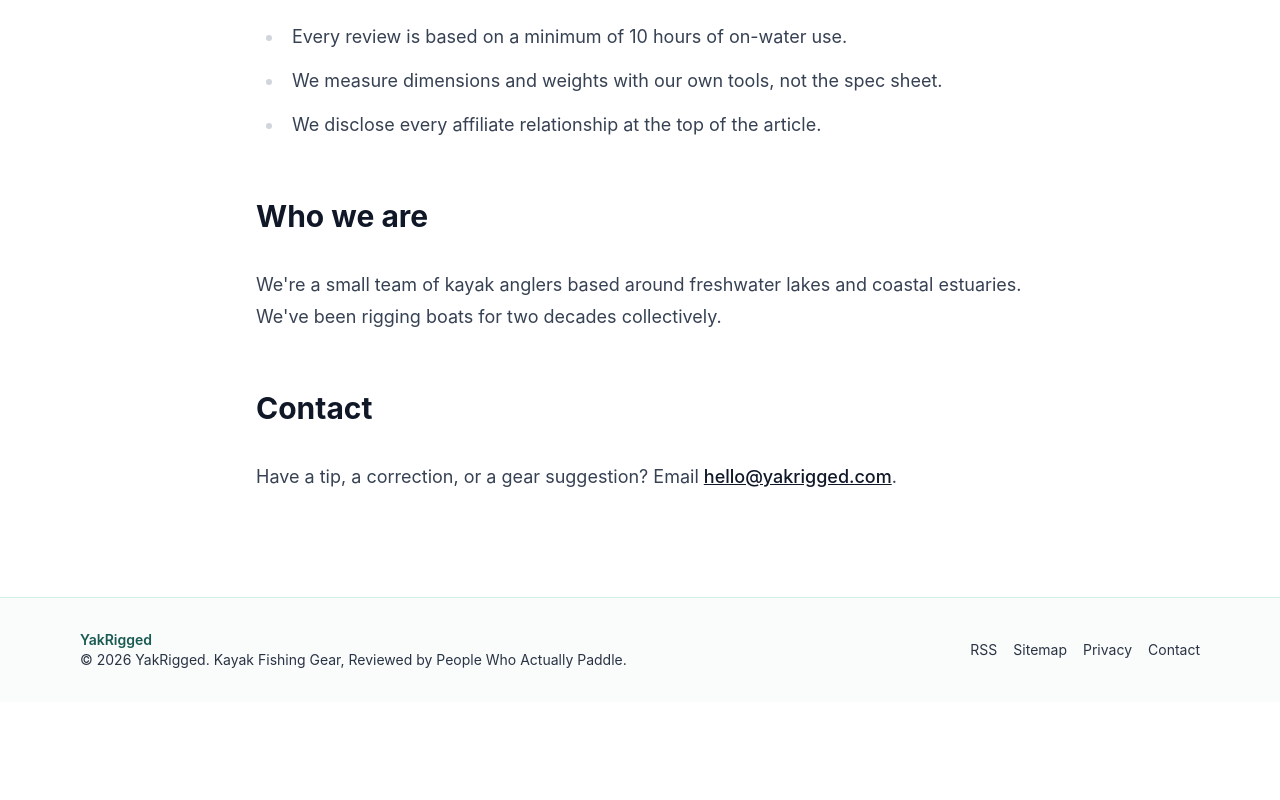
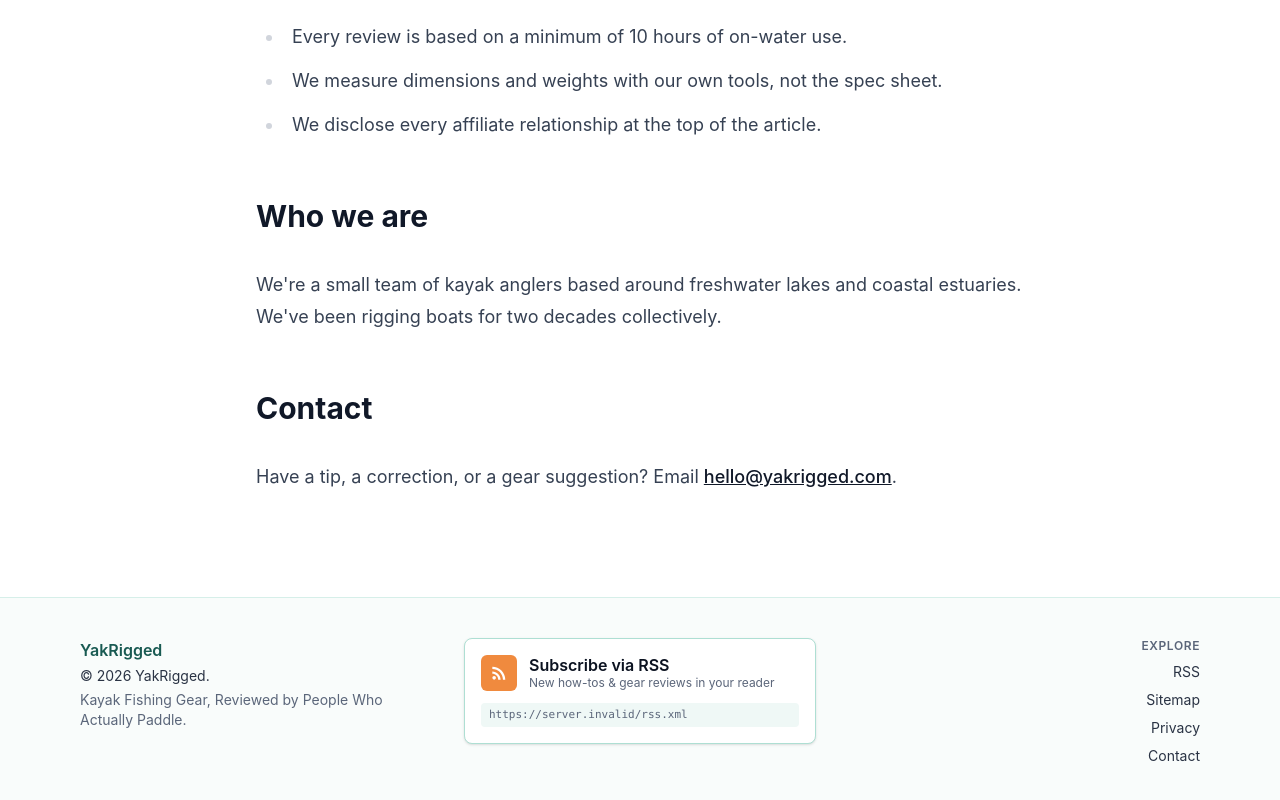
Before and after one commit to midcodehub/yakrigged, a Next.js app: page /about in a window 1280 px wide. Shown: the part 388-1188 px from the top of the page. Before the commit the page ends 1090 px from the top, so only its background shows below. Built offline with nearby package versions, Linux system fonts and the light colour scheme; no server answers; a web font is replaced by a local one.

Commit message:
feat: add concise index summary command to local settings and update footer UI

```diff
--- a/components/Footer.tsx
+++ b/components/Footer.tsx
@@ -1,26 +1,90 @@
 /**
  * <Footer /> 页脚
- * - 版权 + 二级链接 + 简短价值主张
+ * - 版权 + RSS 订阅块 + 二级导航
  * - 纯 server component（没有交互），尽可能保持静态
+ *
+ * 三列布局（桌面）：
+ *   ┌─────────────┬────────────────────┬─────────────┐
+ *   │ 品牌 + 版权 │ RSS 订阅入口       │ 二级导航     │
+ *   └─────────────┴────────────────────┴─────────────┘
+ * 移动端自动垂直堆叠。
  */
 import Link from 'next/link';
 import { SITE, FOOTER_LINKS } from '@/lib/consts';
+
+/**
+ * 标准 RSS 图标 SVG（圆点 + 两条弧线）。
+ * inline 内联好处：
+ *   - 不发额外请求
+ *   - currentColor 让 Tailwind class 直接控制颜色
+ *   - aria-hidden + 文字 label 满足无障碍
+ */
+function RssIcon({ className = '' }: { className?: string }) {
+  return (
+    <svg
+      aria-hidden
+      viewBox="0 0 24 24"
+      fill="currentColor"
+      className={className}
+    >
+      <circle cx="6.18" cy="17.82" r="2.18" />
+      <path d="M4 4.44v2.83c7.03 0 12.73 5.7 12.73 12.73h2.83c0-8.59-6.97-15.56-15.56-15.56zM4 10.1v2.83c3.91 0 7.07 3.16 7.07 7.07h2.83c0-5.47-4.43-9.9-9.9-9.9z" />
+    </svg>
+  );
+}
 
 export function Footer() {
   const year = new Date().getFullYear();
 
   return (
     <footer className="mt-16 border-t border-brand-100 bg-brand-50/40">
-      <div className="mx-auto flex max-w-6xl flex-col gap-6 px-4 py-8 sm:flex-row sm:items-center sm:justify-between">
+      <div className="mx-auto grid max-w-6xl gap-8 px-4 py-10 sm:grid-cols-3 sm:items-start">
+        {/* Column 1 —— 品牌 + 版权 */}
         <div className="text-sm text-ink-700">
-          <p className="font-semibold text-brand-700">{SITE.name}</p>
-          <p>
-            © {year} {SITE.name}. {SITE.tagline}.
+          <p className="text-base font-semibold text-brand-700">{SITE.name}</p>
+          <p className="mt-1">© {year} {SITE.name}.</p>
+          <p className="mt-1 text-ink-500">{SITE.tagline}.</p>
+        </div>
+
+        {/* Column 2 —— RSS 订阅块（核心新增）
+            为什么 RSS 还值得做：
+            - 内容创作者圈子（独立博客订阅者）转化率比 Twitter 高 5–10×
+            - Feedly / NetNewsWire / Reeder 用户对垂类博客忠诚度极高
+            - 是非常便宜的"建立读者关系"通道，零运营成本 */}
+        <div className="rounded-lg border border-brand-200 bg-white p-4 shadow-sm">
+          <Link
+            href="/rss.xml"
+            className="group flex items-center gap-3 text-ink-900"
+            // RSS feed 应该让浏览器和阅读器都可识别 —— 加 type 属性帮助某些阅读器
+            type="application/rss+xml"
+          >
+            <span
+              className="flex h-9 w-9 flex-none items-center justify-center rounded-md bg-accent-500 text-white transition-transform group-hover:scale-105"
+              aria-hidden
+            >
+              <RssIcon className="h-5 w-5" />
+            </span>
+            <span>
+              <span className="block font-semibold leading-tight group-hover:text-brand-700">
+                Subscribe via RSS
+              </span>
+              <span className="block text-xs text-ink-500">
+                New how-tos & gear reviews in your reader
+              </span>
+            </span>
+          </Link>
+          {/* 给硬核用户直接看到 feed URL，方便复制到阅读器 */}
+          <p className="mt-3 break-all rounded bg-brand-50 px-2 py-1 font-mono text-[11px] text-ink-500">
+            {SITE.url.replace(/\/$/, '')}/rss.xml
           </p>
         </div>
 
-        <nav aria-label="Footer">
-          <ul className="flex flex-wrap gap-4 text-sm">
+        {/* Column 3 —— 二级导航 */}
+        <nav aria-label="Footer" className="sm:justify-self-end">
+          <p className="mb-2 text-xs font-semibold uppercase tracking-wider text-ink-500">
+            Explore
+          </p>
+          <ul className="flex flex-col gap-2 text-sm sm:items-end">
             {FOOTER_LINKS.map((link) => (
               <li key={link.href}>
                 <Link
```
Also changed, not shown: .claude/settings.local.json.
